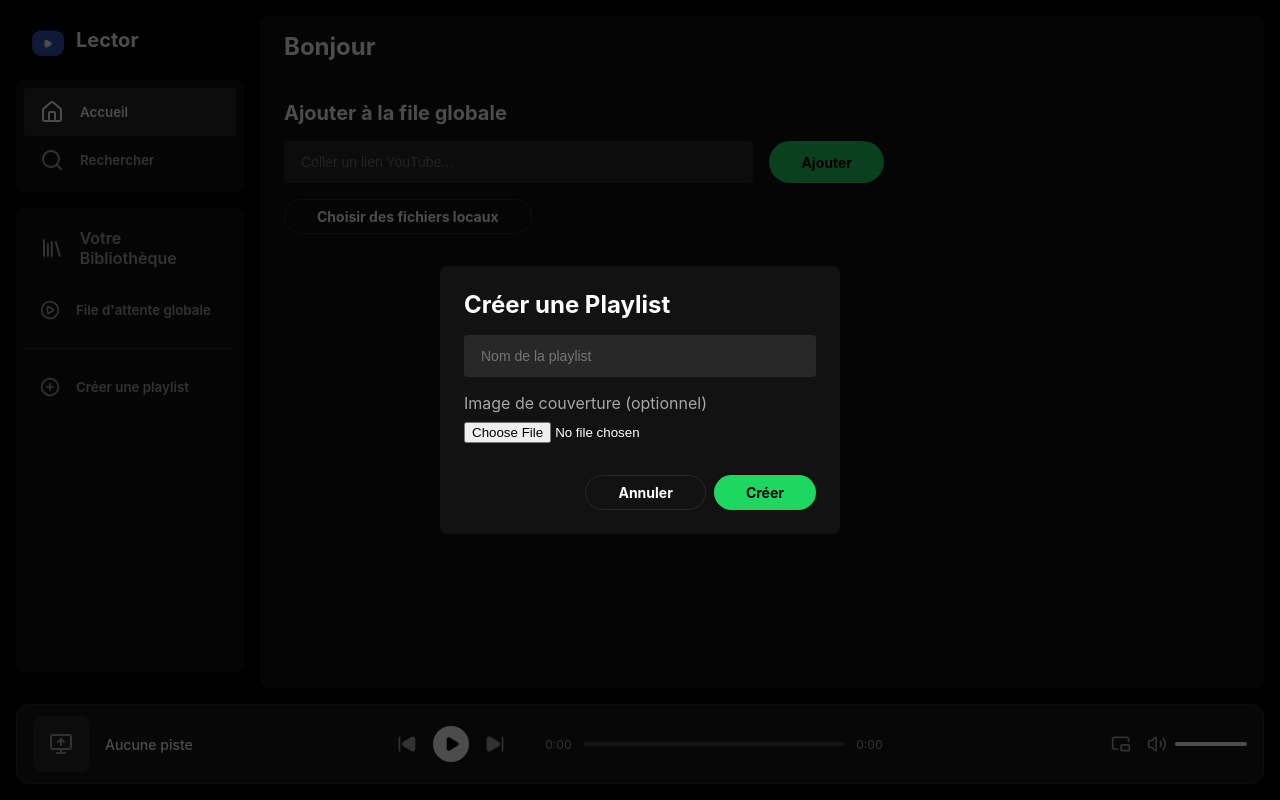
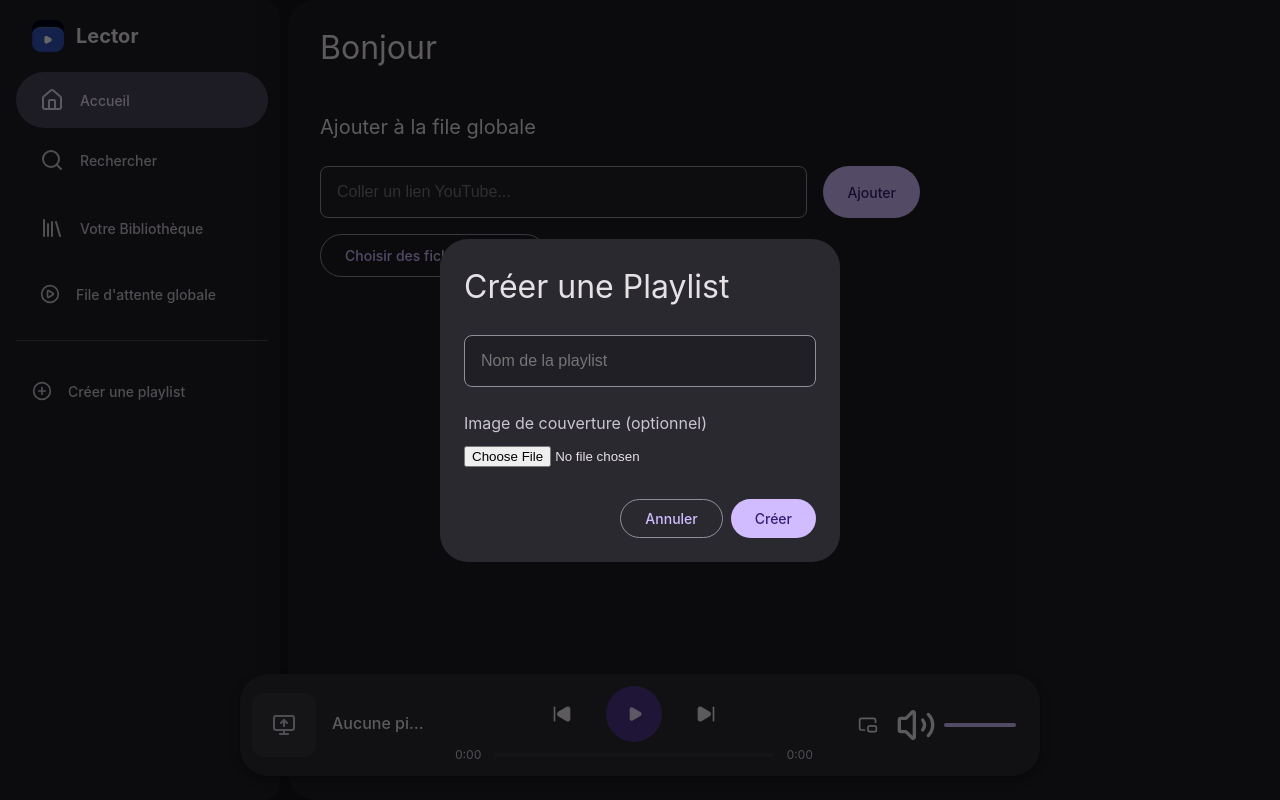
Before and after one commit to botooooh/Lector, a React (Vite) app: page / in a window 1280 px wide. Both pictures are taken after a click on the button "Créer une playlist". Built offline with nearby package versions, Linux system fonts and the light colour scheme.

Commit message:
feat: Material Expressive Redesign

```diff
--- a/src/App.jsx
+++ b/src/App.jsx
@@ -120,12 +120,12 @@ function App() {
 
       pipWindow.document.body.innerHTML = `
         <style>
-          body { margin: 0; background: #121212; color: white; font-family: sans-serif; display: flex; flex-direction: column; height: 100vh; justify-content: center; align-items: center; }
-          .title { font-weight: bold; font-size: 14px; margin-bottom: 4px; text-align: center; width: 90%; white-space: nowrap; overflow: hidden; text-overflow: ellipsis; }
-          .artist { font-size: 12px; color: #a7a7a7; margin-bottom: 16px; text-align: center; width: 90%; white-space: nowrap; overflow: hidden; text-overflow: ellipsis; }
-          .controls { display: flex; gap: 20px; align-items: center; }
-          button { background: none; border: none; color: white; cursor: pointer; padding: 8px; }
-          button:hover { color: #1ed760; }
+          body { margin: 0; background: #1D1B20; color: #E6E1E5; font-family: 'Google Sans', sans-serif; display: flex; flex-direction: column; height: 100vh; justify-content: center; align-items: center; }
+          .title { font-weight: 500; font-size: 16px; margin-bottom: 4px; text-align: center; width: 90%; white-space: nowrap; overflow: hidden; text-overflow: ellipsis; }
+          .artist { font-size: 14px; color: #CAC4D0; margin-bottom: 16px; text-align: center; width: 90%; white-space: nowrap; overflow: hidden; text-overflow: ellipsis; }
+          .controls { display: flex; gap: 24px; align-items: center; }
+          button { background: none; border: none; color: #E6E1E5; cursor: pointer; padding: 8px; border-radius: 50%; transition: background 0.2s; }
+          button:hover { background: rgba(230, 225, 229, 0.08); color: #D0BCFF; }
         </style>
         <div class="title" id="pip-title">Lector</div>
         <div class="artist" id="pip-artist">En attente...</div>
@@ -164,7 +164,7 @@ function App() {
     } catch (err) { console.error(err); }
   };
 
-  if (!isDataLoaded) return <div style={{ color: 'white', padding: '24px' }}>Chargement...</div>;
+  if (!isDataLoaded) return <div style={{ color: 'var(--md-sys-color-on-background)', padding: '24px' }}>Chargement...</div>;
 
   return (
     <div className="app-container">
@@ -194,7 +194,7 @@ function App() {
             <PlayCircle size={20} /> <span>File d'attente globale</span>
           </button>
 
-          <div style={{ margin: '16px 0', borderTop: '1px solid var(--border-subdued)' }}></div>
+          <div style={{ margin: '16px 0', borderTop: '1px solid var(--md-sys-color-outline-variant)' }}></div>
 
           {userPlaylists.map(pl => (
             <button
@@ -247,7 +247,7 @@ function App() {
           {currentView.type === 'library' && (
             <div style={{ marginTop: '24px' }}>
               {queue.length === 0 ? (
-                <div style={{ color: 'var(--text-subdued)' }}>Votre file d'attente est vide. Ajoutez des musiques depuis l'Accueil !</div>
+                <div style={{ color: 'var(--md-sys-color-on-surface-variant)' }}>Votre file d'attente est vide. Ajoutez des musiques depuis l'Accueil !</div>
               ) : (
                 <div className="track-list">
                   {queue.map((track, i) => (
@@ -279,8 +279,8 @@ function App() {
                   {pl.coverImage ? (
                     <img src={pl.coverImage} className="playlist-header-img" alt="cover" />
                   ) : (
-                    <div className="playlist-header-img" style={{ display: 'flex', alignItems: 'center', justifyContent: 'center', backgroundColor: 'var(--bg-hover)' }}>
-                      <Music size={64} color="var(--text-subdued)" />
+                    <div className="playlist-header-img" style={{ display: 'flex', alignItems: 'center', justifyContent: 'center', backgroundColor: 'var(--md-sys-color-surface-container-highest)' }}>
+                      <Music size={64} color="var(--md-sys-color-on-surface-variant)" />
                     </div>
                   )}
                   <div className="playlist-header-info">
@@ -296,11 +296,10 @@ function App() {
                   }}>
                     <Play size={28} fill="currentColor" style={{ marginLeft: '4px' }} />
                   </button>
-                  <MoreHorizontal size={32} color="var(--text-subdued)" style={{ cursor: 'pointer' }} />
+                  <MoreHorizontal size={32} color="var(--md-sys-color-on-surface-variant)" style={{ cursor: 'pointer' }} />
                 </div>
 
-                {/* Simplified track addition for prototype */}
-                <div style={{ marginBottom: '24px', padding: '16px', backgroundColor: 'rgba(255,255,255,0.05)', borderRadius: '8px' }}>
+                <div style={{ marginBottom: '24px', padding: '16px', backgroundColor: 'var(--md-sys-color-surface-container)', borderRadius: 'var(--md-sys-shape-corner-large)' }}>
                   <h4 style={{ marginBottom: '12px' }}>Ajouter un titre à {pl.name}</h4>
                   <div style={{ display: 'flex', gap: '16px', maxWidth: '600px' }}>
                     <input type="text" className="input-field" placeholder="Lien YouTube..." id={`yt-${pl.id}`} />
@@ -362,7 +361,7 @@ function App() {
           <div className="track-info">
             <div className="track-title-wrapper">
               <span className="track-title">{currentTrack ? currentTrack.title : 'Aucune piste'}</span>
-              {currentTrack && <MoreHorizontal size={16} color="var(--text-subdued)" style={{ cursor: 'pointer' }} />}
+              {currentTrack && <MoreHorizontal size={16} color="var(--md-sys-color-on-surface-variant)" style={{ cursor: 'pointer' }} />}
             </div>
             <span className="track-artist">{currentTrack ? currentTrack.artist : ''}</span>
           </div>
@@ -419,12 +418,12 @@ function App() {
               onChange={e => setNewPlaylistName(e.target.value)}
             />
             <div>
-              <label style={{ display: 'block', marginBottom: '8px', color: 'var(--text-subdued)' }}>Image de couverture (optionnel)</label>
+              <label style={{ display: 'block', marginBottom: '8px', color: 'var(--md-sys-color-on-surface-variant)' }}>Image de couverture (optionnel)</label>
               <input
                 type="file"
                 accept="image/*"
                 onChange={e => setNewPlaylistImage(e.target.files[0])}
-                style={{ color: 'white' }}
+                style={{ color: 'var(--md-sys-color-on-surface)' }}
               />
             </div>
             <div className="modal-actions">
--- a/src/index.css
+++ b/src/index.css
@@ -1,15 +1,38 @@
+/* Material Design 3 (Expressive) Tokens - Dark Theme */
 :root {
-  --bg-base: #000000;
-  --bg-elevated: #121212;
-  --bg-highlight: #1a1a1a;
-  --bg-hover: #282828;
-  --text-base: #ffffff;
-  --text-subdued: #a7a7a7;
-  --accent: #1ed760;
-  --accent-hover: #1fdf64;
-  --border-subdued: #282828;
-  --sidebar-width: 260px;
-  --player-height: 80px;
+  /* Colors */
+  --md-sys-color-background: #141218;
+  --md-sys-color-surface: #1D1B20;
+  --md-sys-color-surface-container-low: #1D1B20;
+  --md-sys-color-surface-container: #211F26;
+  --md-sys-color-surface-container-high: #2B2930;
+  --md-sys-color-surface-container-highest: #36343B;
+
+  --md-sys-color-on-background: #E6E1E5;
+  --md-sys-color-on-surface: #E6E1E5;
+  --md-sys-color-on-surface-variant: #CAC4D0;
+  --md-sys-color-outline: #938F99;
+  --md-sys-color-outline-variant: #49454F;
+
+  --md-sys-color-primary: #D0BCFF;
+  --md-sys-color-on-primary: #381E72;
+  --md-sys-color-primary-container: #4F378B;
+  --md-sys-color-on-primary-container: #EADDFF;
+
+  --md-sys-color-secondary: #CCC2DC;
+  --md-sys-color-on-secondary: #332D41;
+  --md-sys-color-secondary-container: #4A4458;
+  --md-sys-color-on-secondary-container: #E8DEF8;
+
+  /* Shapes */
+  --md-sys-shape-corner-full: 9999px;
+  --md-sys-shape-corner-extra-large: 28px;
+  --md-sys-shape-corner-large: 16px;
+  --md-sys-shape-corner-medium: 12px;
+  --md-sys-shape-corner-small: 8px;
+
+  /* Layout */
+  --sidebar-width: 280px;
 }
 
 * {
@@ -19,118 +42,130 @@
 }
 
 body {
-  font-family: -apple-system, BlinkMacSystemFont, "Segoe UI", Roboto, Helvetica, Arial, sans-serif;
-  background-color: var(--bg-base);
-  color: var(--text-base);
+  font-family: 'Google Sans', -apple-system, BlinkMacSystemFont, "Segoe UI", Roboto, Helvetica, Arial, sans-serif;
+  background-color: var(--md-sys-color-background);
+  color: var(--md-sys-color-on-background);
   overflow: hidden;
+  line-height: 1.5;
 }
 
 a { color: inherit; text-decoration: none; }
 button { background: none; border: none; cursor: pointer; color: inherit; font-family: inherit; }
 
-::-webkit-scrollbar { width: 12px; }
+::-webkit-scrollbar { width: 8px; }
 ::-webkit-scrollbar-track { background: transparent; }
-::-webkit-scrollbar-thumb { background-color: rgba(255, 255, 255, 0.3); border-radius: 6px; border: 3px solid var(--bg-base); }
-::-webkit-scrollbar-thumb:hover { background-color: rgba(255, 255, 255, 0.5); }
+::-webkit-scrollbar-thumb { background-color: var(--md-sys-color-surface-container-highest); border-radius: var(--md-sys-shape-corner-full); }
+::-webkit-scrollbar-thumb:hover { background-color: var(--md-sys-color-outline); }
 
 .app-container {
   display: flex;
   height: 100vh;
-  padding-bottom: calc(var(--player-height) + 32px); /* Space for floating player */
-  background-color: var(--bg-base);
+  background-color: var(--md-sys-color-background);
 }
 
+/* Sidebar */
 .sidebar {
   width: var(--sidebar-width);
-  background-color: var(--bg-base);
+  background-color: var(--md-sys-color-surface);
   display: flex;
   flex-direction: column;
-  padding: 16px;
-  gap: 16px;
+  padding: 12px 12px 12px 16px;
+  gap: 12px;
+  border-radius: 0 var(--md-sys-shape-corner-large) var(--md-sys-shape-corner-large) 0;
+  margin-right: 8px;
 }
 
 .nav-section {
-  background-color: var(--bg-elevated);
-  border-radius: 8px;
-  padding: 8px;
+  display: flex;
+  flex-direction: column;
+  gap: 4px;
 }
 
 .nav-item {
   display: flex;
   align-items: center;
   gap: 16px;
-  padding: 12px 16px;
-  color: var(--text-subdued);
-  font-weight: 600;
-  border-radius: 4px;
-  transition: color 0.2s, background-color 0.2s;
+  padding: 16px 24px;
+  color: var(--md-sys-color-on-surface-variant);
+  font-weight: 500;
+  font-size: 14px;
+  border-radius: var(--md-sys-shape-corner-full);
+  transition: background-color 0.2s, color 0.2s;
   width: 100%;
   text-align: left;
 }
 
-.nav-item:hover { color: var(--text-base); }
-.nav-item.active { color: var(--text-base); background-color: var(--bg-hover); }
+.nav-item:hover {
+  background-color: var(--md-sys-color-surface-container-highest);
+  color: var(--md-sys-color-on-surface);
+}
+.nav-item.active {
+  background-color: var(--md-sys-color-secondary-container);
+  color: var(--md-sys-color-on-secondary-container);
+}
 
 .playlist-cover-small {
-  width: 32px;
-  height: 32px;
-  border-radius: 4px;
+  width: 40px;
+  height: 40px;
+  border-radius: var(--md-sys-shape-corner-small);
   object-fit: cover;
-  background-color: var(--bg-hover);
+  background-color: var(--md-sys-color-surface-container-highest);
 }
 
+/* Main View */
 .main-view {
   flex: 1;
-  background-color: var(--bg-elevated);
-  border-radius: 8px;
-  margin: 16px 16px 0 0;
+  background-color: var(--md-sys-color-surface-container-low);
+  border-radius: var(--md-sys-shape-corner-extra-large) 0 0 var(--md-sys-shape-corner-extra-large);
   overflow-y: auto;
   position: relative;
   display: flex;
   flex-direction: column;
+  padding-bottom: 160px; /* Space for widget */
 }
 
-/* Floating Player Bar */
+/* Material 3 Floating Player */
 .player-bar {
-  height: var(--player-height);
-  background-color: #181818;
-  border: 1px solid var(--border-subdued);
-  border-radius: 12px;
+  position: fixed;
+  bottom: 24px;
+  left: 50%;
+  transform: translateX(-50%);
+  width: 90%;
+  max-width: 800px;
+  background-color: var(--md-sys-color-surface-container-high);
+  border-radius: var(--md-sys-shape-corner-extra-large);
   display: flex;
   align-items: center;
   justify-content: space-between;
-  padding: 0 16px;
-  position: fixed;
-  bottom: 16px;
-  left: 16px;
-  right: 16px;
+  padding: 12px 24px 12px 12px;
   z-index: 100;
-  box-shadow: 0 8px 24px rgba(0,0,0,0.5);
+  box-shadow: 0 4px 8px 3px rgba(0, 0, 0, 0.15), 0 1px 3px rgba(0, 0, 0, 0.3);
 }
 
 .player-left {
   display: flex;
   align-items: center;
   gap: 16px;
-  width: 30%;
+  flex: 1;
+  min-width: 0;
 }
 
 .track-art-wrapper {
   position: relative;
-  width: 56px;
-  height: 56px;
+  width: 64px;
+  height: 64px;
   flex-shrink: 0;
 }
 
 .track-art {
   width: 100%;
   height: 100%;
-  background-color: var(--bg-hover);
-  border-radius: 8px;
+  background-color: var(--md-sys-color-surface-container-highest);
+  border-radius: var(--md-sys-shape-corner-medium);
   display: flex;
   align-items: center;
   justify-content: center;
-  color: var(--text-subdued);
+  color: var(--md-sys-color-on-surface-variant);
   overflow: hidden;
 }
 .track-art img { width: 100%; height: 100%; object-fit: cover; }
@@ -139,19 +174,19 @@ button { background: none; border: none; cursor: pointer; color: inherit; font-f
   position: absolute;
   bottom: -4px;
   left: -4px;
-  background: var(--bg-elevated);
+  background: var(--md-sys-color-surface-container-high);
   border-radius: 50%;
-  padding: 2px;
+  padding: 4px;
   display: flex;
   align-items: center;
   justify-content: center;
-  color: #ff0000;
 }
 
 .track-info {
   display: flex;
   flex-direction: column;
   overflow: hidden;
+  gap: 4px;
 }
 
 .track-title-wrapper {
@@ -161,17 +196,17 @@ button { background: none; border: none; cursor: pointer; color: inherit; font-f
 }
 
 .track-title {
-  font-size: 14px;
+  font-size: 16px;
   font-weight: 500;
-  color: var(--text-base);
+  color: var(--md-sys-color-on-surface);
   white-space: nowrap;
   overflow: hidden;
   text-overflow: ellipsis;
 }
 
 .track-artist {
-  font-size: 12px;
-  color: var(--text-subdued);
+  font-size: 14px;
+  color: var(--md-sys-color-on-surface-variant);
   white-space: nowrap;
   overflow: hidden;
   text-overflow: ellipsis;
@@ -179,53 +214,58 @@ button { background: none; border: none; cursor: pointer; color: inherit; font-f
 
 .player-center {
   display: flex;
+  flex-direction: column;
   align-items: center;
   justify-content: center;
-  gap: 16px;
-  width: 40%;
-  max-width: 722px;
+  gap: 4px;
+  flex: 2;
+  padding: 0 24px;
 }
 
 .player-controls {
   display: flex;
   align-items: center;
-  gap: 16px;
+  gap: 24px;
 }
 
 .control-btn {
-  color: var(--text-subdued);
-  transition: color 0.2s, transform 0.2s;
+  color: var(--md-sys-color-on-surface);
+  transition: transform 0.2s, background-color 0.2s;
   display: flex;
   align-items: center;
   justify-content: center;
+  width: 40px;
+  height: 40px;
+  border-radius: 50%;
 }
-.control-btn:hover { color: var(--text-base); }
+.control-btn:hover { background-color: rgba(230, 225, 229, 0.08); }
 .control-btn:active { transform: scale(0.9); }
 
 .play-btn {
-  background-color: var(--text-base);
-  color: var(--bg-base);
-  width: 36px;
-  height: 36px;
-  border-radius: 50%;
+  background-color: var(--md-sys-color-primary-container);
+  color: var(--md-sys-color-on-primary-container);
+  width: 56px;
+  height: 56px;
 }
-.play-btn:hover { transform: scale(1.05); color: var(--bg-base); }
-.play-btn:active { transform: scale(0.95); }
+.play-btn:hover {
+  background-color: var(--md-sys-color-primary);
+  color: var(--md-sys-color-on-primary);
+  transform: scale(1.05);
+}
 
 .progress-container {
   display: flex;
   align-items: center;
   width: 100%;
   gap: 12px;
-  margin-left: 24px;
 }
 
-.time-text { font-size: 12px; color: var(--text-subdued); font-variant-numeric: tabular-nums; }
+.time-text { font-size: 12px; color: var(--md-sys-color-on-surface-variant); font-variant-numeric: tabular-nums; }
 
 .progress-bar {
   flex: 1;
   height: 4px;
-  background-color: rgba(255,255,255,0.2);
+  background-color: var(--md-sys-color-surface-container-highest);
   border-radius: 2px;
   position: relative;
   cursor: pointer;
@@ -235,20 +275,19 @@ button { background: none; border: none; cursor: pointer; color: inherit; font-f
 
 .progress-fill {
   height: 100%;
-  background-color: var(--text-base);
+  background-color: var(--md-sys-color-primary);
   border-radius: 2px;
   width: 0%;
   position: relative;
 }
-.progress-bar:hover .progress-fill { background-color: var(--accent); }
 .progress-bar:hover .progress-fill::after {
   content: '';
   position: absolute;
-  right: -4px;
+  right: -6px;
   top: -4px;
   width: 12px;
   height: 12px;
-  background-color: var(--text-base);
+  background-color: var(--md-sys-color-primary);
   border-radius: 50%;
 }
 
@@ -256,104 +295,158 @@ button { background: none; border: none; cursor: pointer; color: inherit; font-f
   display: flex;
   align-items: center;
   justify-content: flex-end;
-  width: 30%;
-  gap: 16px;
+  flex: 1;
+  gap: 8px;
 }
 
-.volume-container { display: flex; align-items: center; gap: 8px; width: 100px; }
+.volume-container { display: flex; align-items: center; gap: 8px; width: 120px; }
 
 /* Main Content Views */
 .top-bar {
   display: flex;
   align-items: center;
-  padding: 16px 24px;
-  background: rgba(18, 18, 18, 0.9);
-  backdrop-filter: blur(10px);
+  padding: 24px 32px 16px;
+  background: var(--md-sys-color-surface-container-low);
   position: sticky;
   top: 0;
   z-index: 10;
 }
 
-.main-content { padding: 0 24px 24px; }
+.main-content { padding: 0 32px 32px; }
 
 .playlist-header {
   display: flex;
   align-items: flex-end;
-  gap: 24px;
-  padding: 24px 0 32px;
+  gap: 32px;
+  padding: 32px 0 40px;
 }
 .playlist-header-img {
-  width: 232px;
-  height: 232px;
-  box-shadow: 0 4px 60px rgba(0,0,0,0.5);
-  border-radius: 8px;
+  width: 260px;
+  height: 260px;
+  border-radius: var(--md-sys-shape-corner-extra-large);
   object-fit: cover;
+  box-shadow: 0 8px 12px 6px rgba(0, 0, 0, 0.15), 0 4px 4px rgba(0, 0, 0, 0.3);
 }
 .playlist-header-info {
   display: flex;
   flex-direction: column;
 }
-.playlist-type { font-size: 14px; font-weight: 700; margin-bottom: 8px; }
-.playlist-title { font-size: 96px; font-weight: 900; line-height: 1; margin-bottom: 24px; }
-.playlist-stats { color: var(--text-subdued); font-size: 14px; }
+.playlist-type {
+  font-size: 14px;
+  font-weight: 500;
+  color: var(--md-sys-color-on-surface-variant);
+  margin-bottom: 12px;
+}
+.playlist-title {
+  font-size: 64px;
+  font-weight: 400;
+  line-height: 1.1;
+  margin-bottom: 24px;
+  color: var(--md-sys-color-on-surface);
+}
+.playlist-stats { color: var(--md-sys-color-on-surface-variant); font-size: 14px; }
 
 .action-bar {
-  padding: 24px 0;
+  padding: 0 0 32px 0;
   display: flex;
   align-items: center;
   gap: 24px;
 }
 .action-play-btn {
-  width: 56px;
-  height: 56px;
-  background-color: var(--accent);
-  color: #000;
-  border-radius: 50%;
+  width: 72px;
+  height: 72px;
+  background-color: var(--md-sys-color-primary-container);
+  color: var(--md-sys-color-on-primary-container);
+  border-radius: var(--md-sys-shape-corner-extra-large); /* Squircle style FAB */
   display: flex;
   align-items: center;
   justify-content: center;
-  transition: transform 0.1s, background-color 0.2s;
+  transition: transform 0.2s, background-color 0.2s, box-shadow 0.2s;
   cursor: pointer;
+  box-shadow: 0 4px 8px 3px rgba(0, 0, 0, 0.15), 0 1px 3px rgba(0, 0, 0, 0.3);
 }
-.action-play-btn:hover { transform: scale(1.05); background-color: var(--accent-hover); }
+.action-play-btn:hover {
+  transform: translateY(-2px);
+  background-color: var(--md-sys-color-primary);
+  color: var(--md-sys-color-on-primary);
+  box-shadow: 0 6px 10px 4px rgba(0, 0, 0, 0.15), 0 2px 3px rgba(0, 0, 0, 0.3);
+}
 
 /* Common UI */
-.btn-primary { background-color: var(--accent); color: #000; border-radius: 500px; padding: 8px 32px; font-weight: 700; font-size: 14px; transition: transform 0.1s, background-color 0.2s; }
-.btn-primary:hover { transform: scale(1.04); background-color: var(--accent-hover); }
+.btn-primary {
+  background-color: var(--md-sys-color-primary);
+  color: var(--md-sys-color-on-primary);
+  border-radius: var(--md-sys-shape-corner-full);
+  padding: 10px 24px;
+  font-weight: 500;
+  font-size: 14px;
+  transition: opacity 0.2s;
+}
+.btn-primary:hover { opacity: 0.9; }
 
-.btn-secondary { background-color: transparent; color: var(--text-base); border: 1px solid var(--border-subdued); border-radius: 500px; padding: 8px 32px; font-weight: 700; font-size: 14px; transition: border-color 0.2s; }
-.btn-secondary:hover { border-color: var(--text-base); }
+.btn-secondary {
+  background-color: transparent;
+  color: var(--md-sys-color-primary);
+  border: 1px solid var(--md-sys-color-outline);
+  border-radius: var(--md-sys-shape-corner-full);
+  padding: 10px 24px;
+  font-weight: 500;
+  font-size: 14px;
+  transition: background-color 0.2s;
+}
+.btn-secondary:hover { background-color: rgba(208, 188, 255, 0.08); }
 
-.header-title { font-size: 24px; font-weight: 700; margin-bottom: 16px; }
+.header-title { font-size: 32px; font-weight: 400; margin-bottom: 24px; color: var(--md-sys-color-on-surface); }
 
-.input-field { background-color: var(--bg-hover); border: 1px solid transparent; color: var(--text-base); padding: 12px 16px; border-radius: 4px; width: 100%; font-size: 14px; outline: none; transition: border-color 0.2s, background-color 0.2s; }
-.input-field:focus { background-color: var(--bg-hover); border-color: #727272; }
+.input-field {
+  background-color: var(--md-sys-color-surface-container);
+  border: 1px solid var(--md-sys-color-outline);
+  color: var(--md-sys-color-on-surface);
+  padding: 16px;
+  border-radius: var(--md-sys-shape-corner-small);
+  width: 100%;
+  font-size: 16px;
+  outline: none;
+  transition: border-color 0.2s;
+}
+.input-field:focus { border-color: var(--md-sys-color-primary); border-width: 2px; padding: 15px; }
 
-.track-list { display: flex; flex-direction: column; }
-.track-row { display: grid; grid-template-columns: 48px 1fr 1fr 100px; padding: 8px 16px; align-items: center; border-radius: 4px; transition: background-color 0.2s; cursor: pointer; color: var(--text-subdued); font-size: 14px; }
-.track-row:hover { background-color: rgba(255, 255, 255, 0.1); }
-.track-row:hover .track-row-title { color: var(--text-base); }
-.track-row.playing .track-row-title { color: var(--accent); }
-.track-row-title { color: var(--text-base); font-size: 16px; margin-bottom: 4px; }
+.track-list { display: flex; flex-direction: column; gap: 4px; }
+.track-row {
+  display: grid;
+  grid-template-columns: 48px 1fr 1fr 100px;
+  padding: 8px 16px;
+  align-items: center;
+  border-radius: var(--md-sys-shape-corner-large); /* Pill shape for rows */
+  transition: background-color 0.2s;
+  cursor: pointer;
+  color: var(--md-sys-color-on-surface-variant);
+  font-size: 14px;
+}
+.track-row:hover { background-color: var(--md-sys-color-surface-container-highest); }
+.track-row:hover .track-row-title { color: var(--md-sys-color-on-surface); }
+.track-row.playing { background-color: var(--md-sys-color-secondary-container); color: var(--md-sys-color-on-secondary-container); }
+.track-row.playing .track-row-title { color: var(--md-sys-color-on-secondary-container); }
+.track-row-title { color: var(--md-sys-color-on-surface); font-size: 16px; font-weight: 500; margin-bottom: 2px; }
 
 /* Modal */
 .modal-overlay {
   position: fixed;
   top: 0; left: 0; right: 0; bottom: 0;
-  background: rgba(0,0,0,0.7);
+  background: rgba(0,0,0,0.6);
   display: flex;
   align-items: center;
   justify-content: center;
   z-index: 1000;
 }
 .modal-content {
-  background-color: var(--bg-elevated);
+  background-color: var(--md-sys-color-surface-container-high);
   padding: 24px;
-  border-radius: 8px;
+  border-radius: var(--md-sys-shape-corner-extra-large);
   width: 100%;
   max-width: 400px;
   display: flex;
   flex-direction: column;
-  gap: 16px;
+  gap: 24px;
 }
-.modal-actions { display: flex; justify-content: flex-end; gap: 8px; margin-top: 16px; }
+.modal-actions { display: flex; justify-content: flex-end; gap: 8px; margin-top: 8px; }
```
